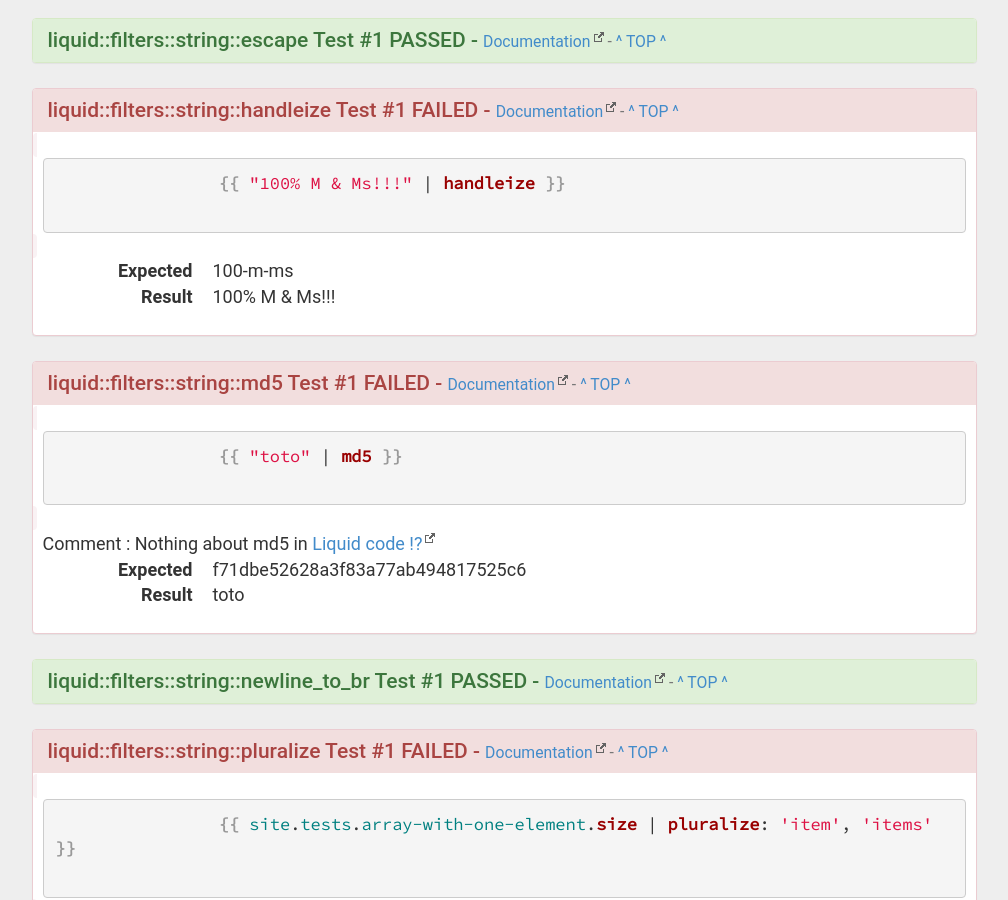
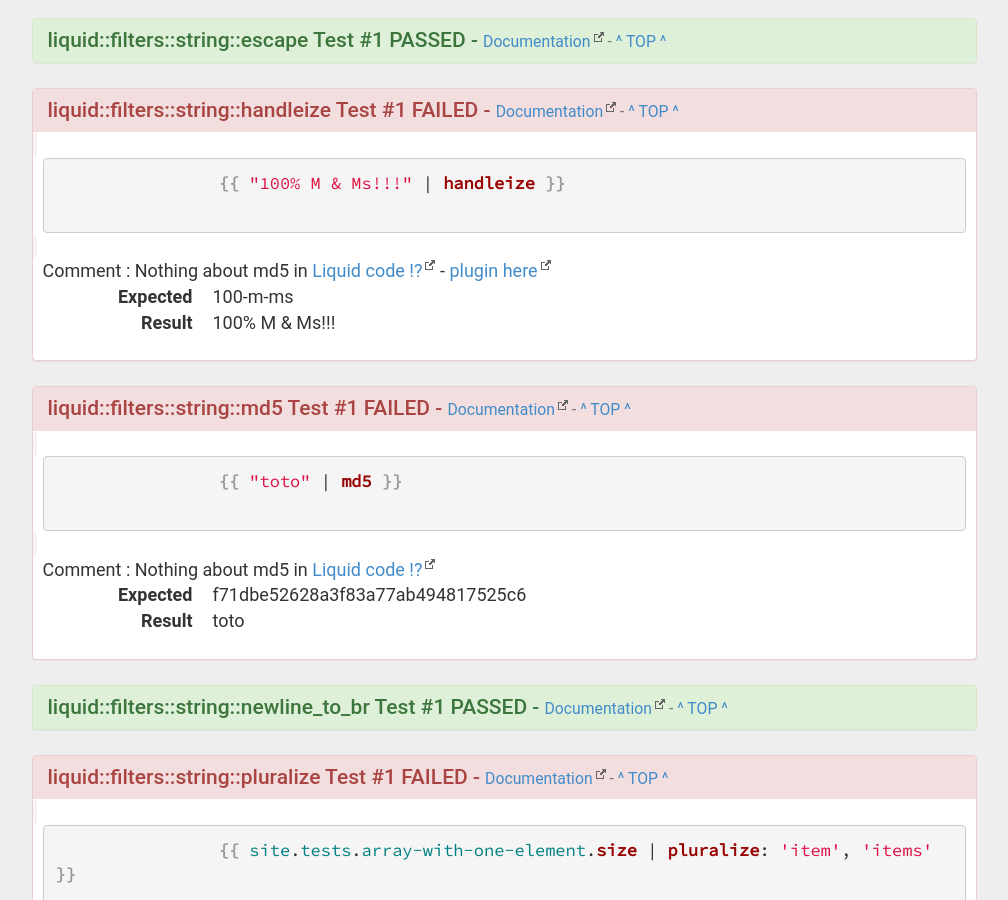
Before and after one commit to djacquel/JekyllDoc, a Jekyll site: the page built from tests.html, in a window 1280 px wide and 900 px high, scrolled down 6801 px. Shown: the whole window, without its empty margins (136-1144 px from the left). Built offline with Jekyll 4.4.1, drawn with Linux system fonts in a browser that asks for light colours; nearby versions of some CDN libraries.

Commit message:
some comment to test

```diff
--- a/_data/tests.yml
+++ b/_data/tests.yml
@@ -335,6 +335,7 @@ liquid:
                 doc: 'http://docs.shopify.com/themes/liquid-documentation/filters/string-filters#handle'
                 tests:
                   - tag: '{{ "100% M & Ms!!!" | handleize }}'
+                    comment: Nothing about md5 in <a href="https://github.com/Shopify/liquid/">Liquid code !?</a> - <a href="https://github.com/mozodev/cckcon3/blob/gh-pages/_plugins/handelize.rb">plugin here</a>
                     expected: "100-m-ms"
 
             md5:
```
